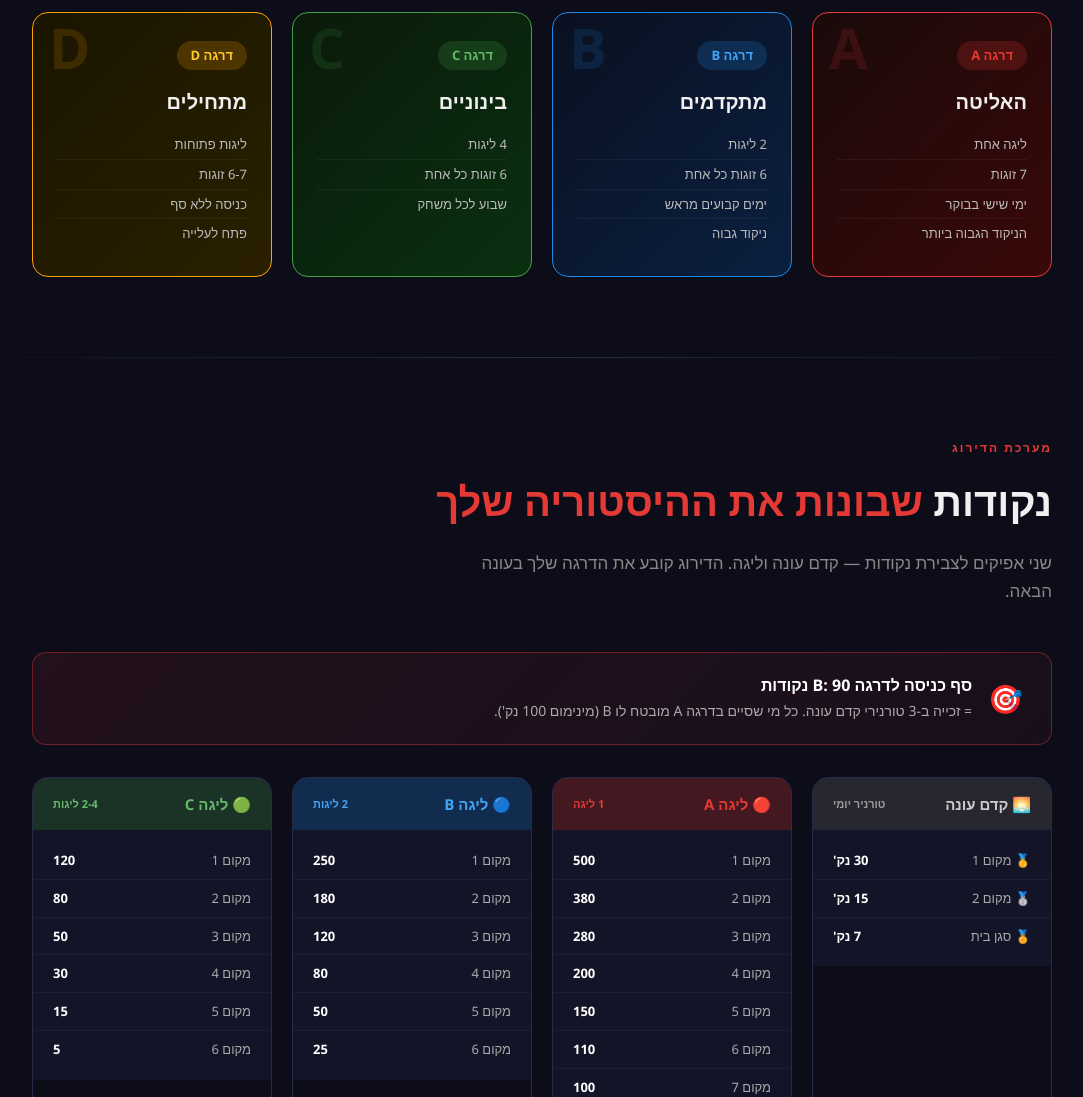
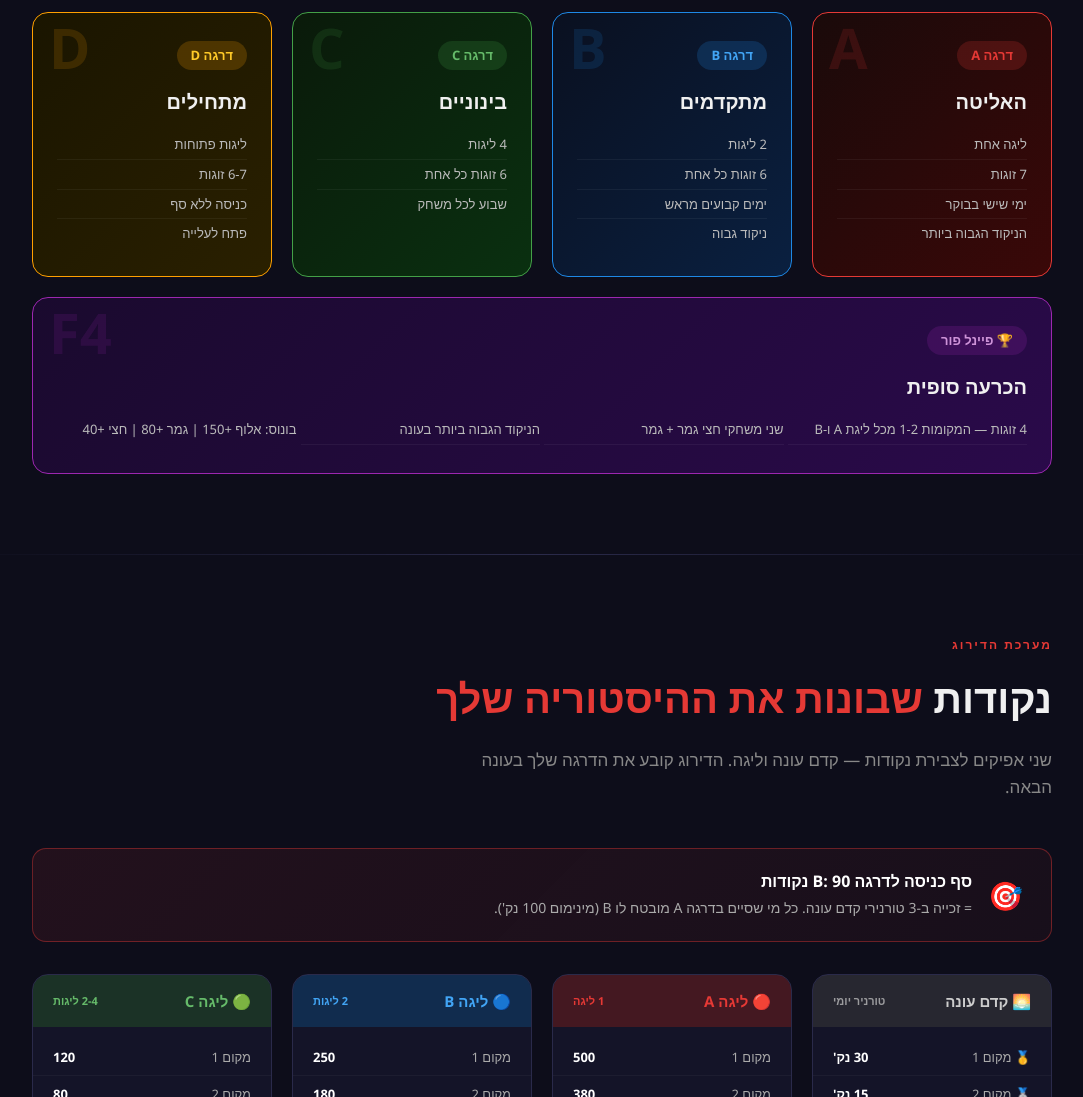
Before and after one commit to shailavi1212/padel-site, a plain HTML site: page league.html in a window 1280 px wide. Shown: the part 2163-3260 px from the top of the page, without its empty margins (98-1181 px from the left). Drawn offline with Linux system fonts and the light colour scheme.

Commit message:
add final four to leagues section

```diff
--- a/league.html
+++ b/league.html
@@ -614,6 +614,18 @@
         <li>פתח לעלייה</li>
       </ul>
     </div>
+
+    <div class="league-card" style="background: linear-gradient(135deg, #1a0a2e, #2a0a4a); border-color: #9c27b0; grid-column: 1 / -1;">
+      <div class="league-letter" style="color:#9c27b0">F4</div>
+      <span class="league-badge" style="background:rgba(156,39,176,0.2);color:#ce93d8">🏆 פיינל פור</span>
+      <h3>הכרעה סופית</h3>
+      <ul style="display:grid;grid-template-columns:repeat(auto-fill,minmax(200px,1fr));gap:4px">
+        <li>4 זוגות — המקומות 1-2 מכל ליגת A ו-B</li>
+        <li>שני משחקי חצי גמר + גמר</li>
+        <li>הניקוד הגבוה ביותר בעונה</li>
+        <li>בונוס: אלוף +150 | גמר +80 | חצי +40</li>
+      </ul>
+    </div>
   </div>
 </section>
 
```
